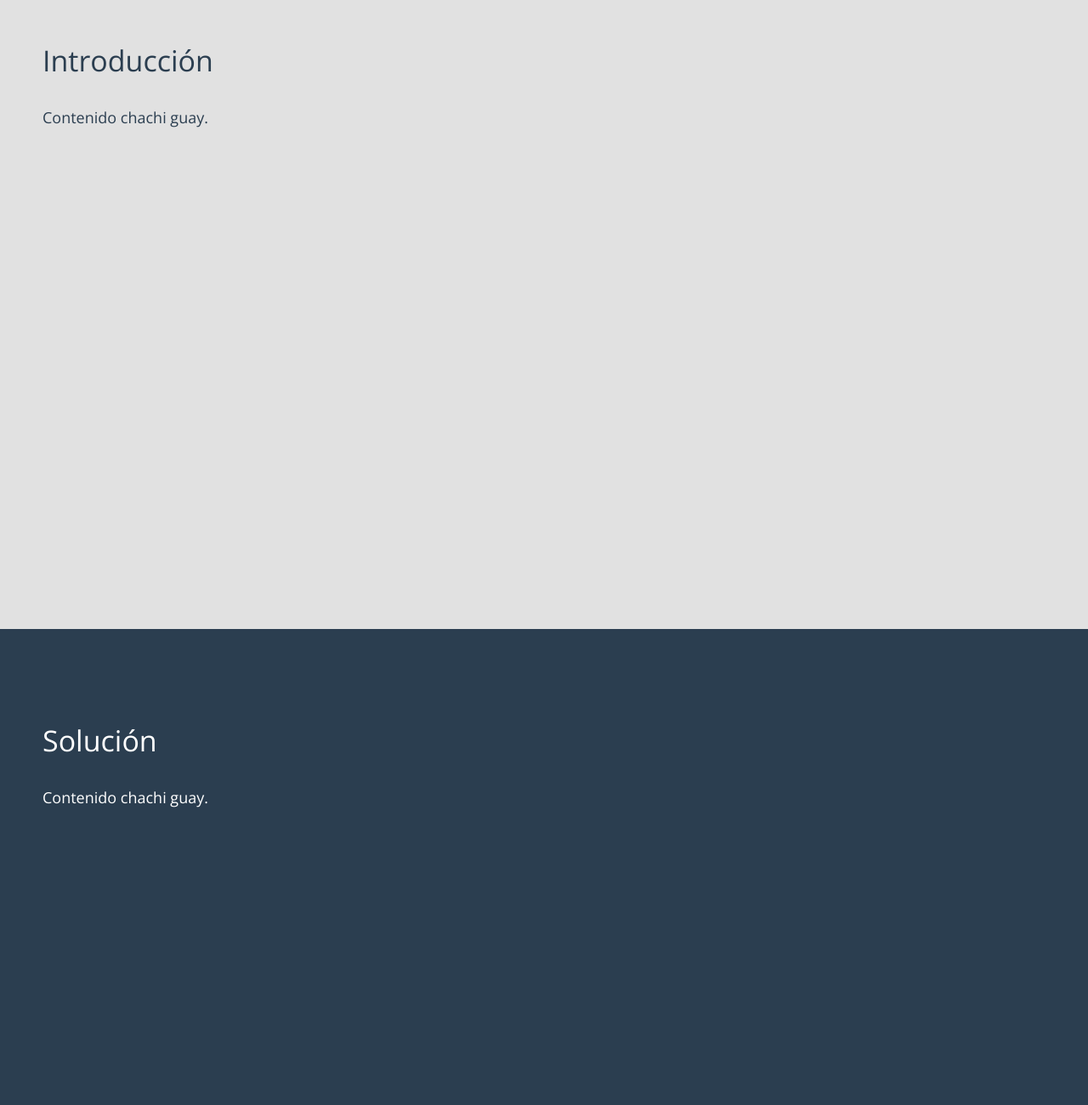
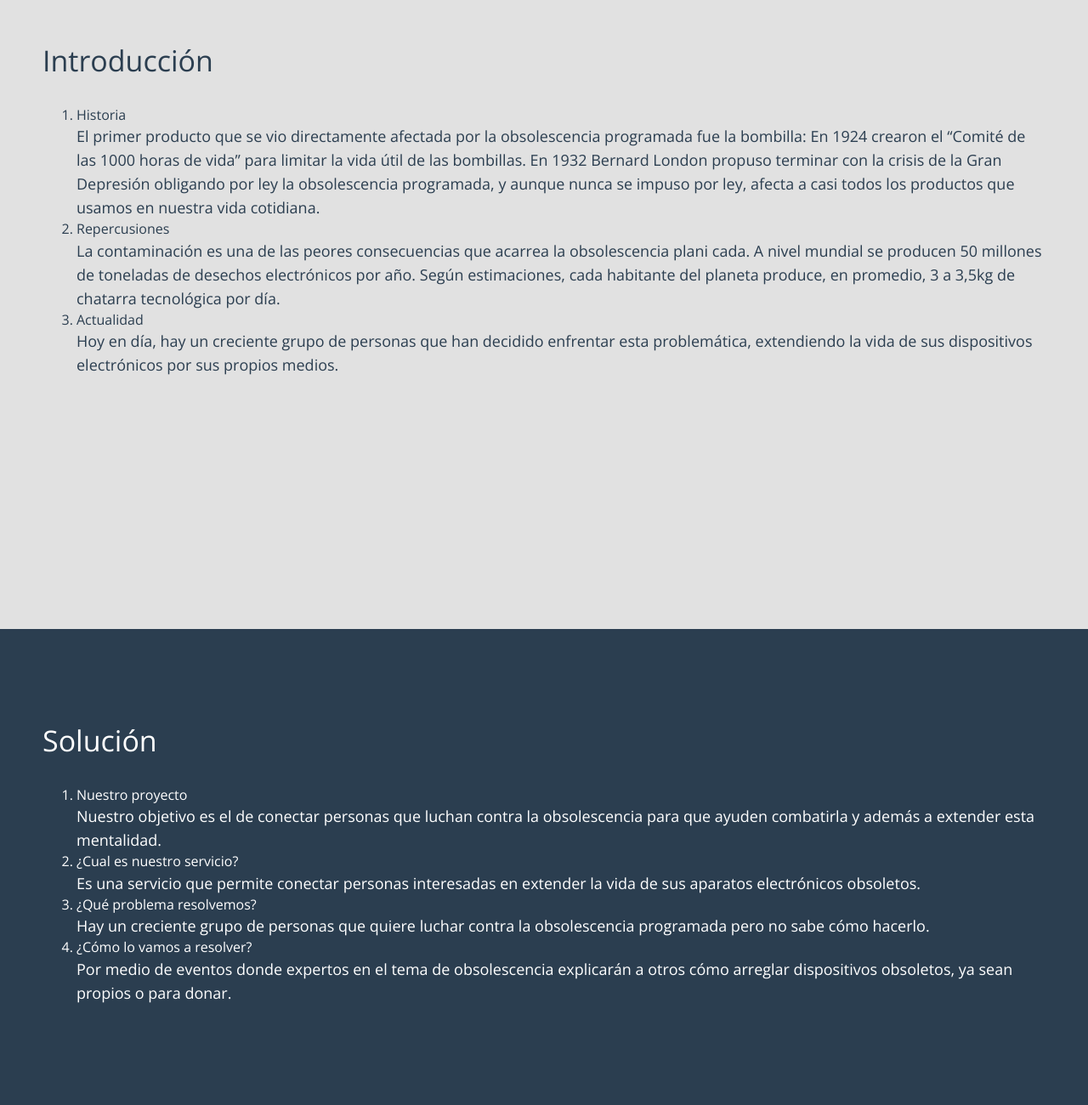
Before and after one commit to itsasoalt/obsocialmemoria, a plain HTML site: page index.html in a window 1280 px wide. Shown: the part 1660-2960 px from the top of the page at 85% size. Drawn offline with nearby package versions, Linux system fonts and the light colour scheme; some packages are replaced by stand-ins of ours; a script that the page names is missing.

Commit message:
Update 2016-06-07T17:17:02.818Z

```diff
--- a/index.html
+++ b/index.html
@@ -121,13 +121,36 @@
 		<section id="uno">
 			<div class="container js-animate">
 				<h2>Introducción</h2>
-				<p>Contenido chachi guay.</p>
+					<ol>
+						<li>Historia<br>
+							<p>El primer producto que se vio directamente afectada por la obsolescencia programada fue la bombilla: En 1924 crearon el “Comité de las 1000 horas de vida” para limitar la vida útil de las bombillas. En 1932 Bernard London propuso terminar con la crisis de la Gran Depresión obligando por ley la obsolescencia programada, y aunque nunca se impuso por ley, afecta a casi todos los productos que usamos en nuestra vida cotidiana.</p>
+						</li>
+						<li>Repercusiones<br>
+							<p>La contaminación es una de las peores consecuencias que acarrea la obsolescencia plani cada. A nivel mundial se producen 50 millones de toneladas de desechos electrónicos por año. Según estimaciones, cada habitante del planeta produce, en promedio, 3 a 3,5kg de chatarra tecnológica por día.</p>
+						</li>
+						<li>Actualidad<br>
+							<p>Hoy en día, hay un creciente grupo de personas que han decidido enfrentar esta problemática, extendiendo la vida de sus dispositivos electrónicos por sus propios medios.</p>
+						</li>
+					</ol>
 			</div>
 		</section>
 		<section id="dos">
 			<div class="container js-animate">
 				<h2>Solución</h2>
-				<p>Contenido chachi guay.</p>
+				<ol>
+					<li>Nuestro proyecto<br>
+						<p>Nuestro objetivo es el de conectar personas que luchan contra la obsolescencia para que ayuden combatirla y además a extender esta mentalidad.</p>
+					</li>
+					<li>¿Cual es nuestro servicio?<br>
+						<p>Es una servicio que permite conectar personas interesadas en extender la vida de sus aparatos electrónicos obsoletos.</p>
+					</li>
+					<li>¿Qué problema resolvemos?<br>
+						<p>Hay un creciente grupo de personas que quiere luchar contra la obsolescencia programada pero no sabe cómo hacerlo.</p>
+					</li>
+					<li>¿Cómo lo vamos a resolver?<br>
+						<p>Por medio de eventos donde expertos en el tema de obsolescencia explicarán a otros cómo arreglar dispositivos obsoletos, ya sean propios o para donar.</p>
+					</li>
+				</ol>
 			</div>
 		</section>
 		<section id="tres">
@@ -184,7 +207,10 @@
 		<section id="ocho">
 			<div class="container js-animate">
 				<h2>Historias de usuario</h2>
-				<p>Contenido chachi guay.</p>
+				<ol>
+					<li>Feature Map<br><img class="img--lg" src="img/hist_feat.png" alt="Feature map"></li>
+					<li>Trello<br><img class="img--lg" src="img/hist_trello.png" alt="Trello"></li>
+				</ol>
 			</div>
 		</section>
 		<section id="nueve">
```
Also changed, not shown: img/hist_feat.png (added), img/hist_trello.png (added), 1 other file.
